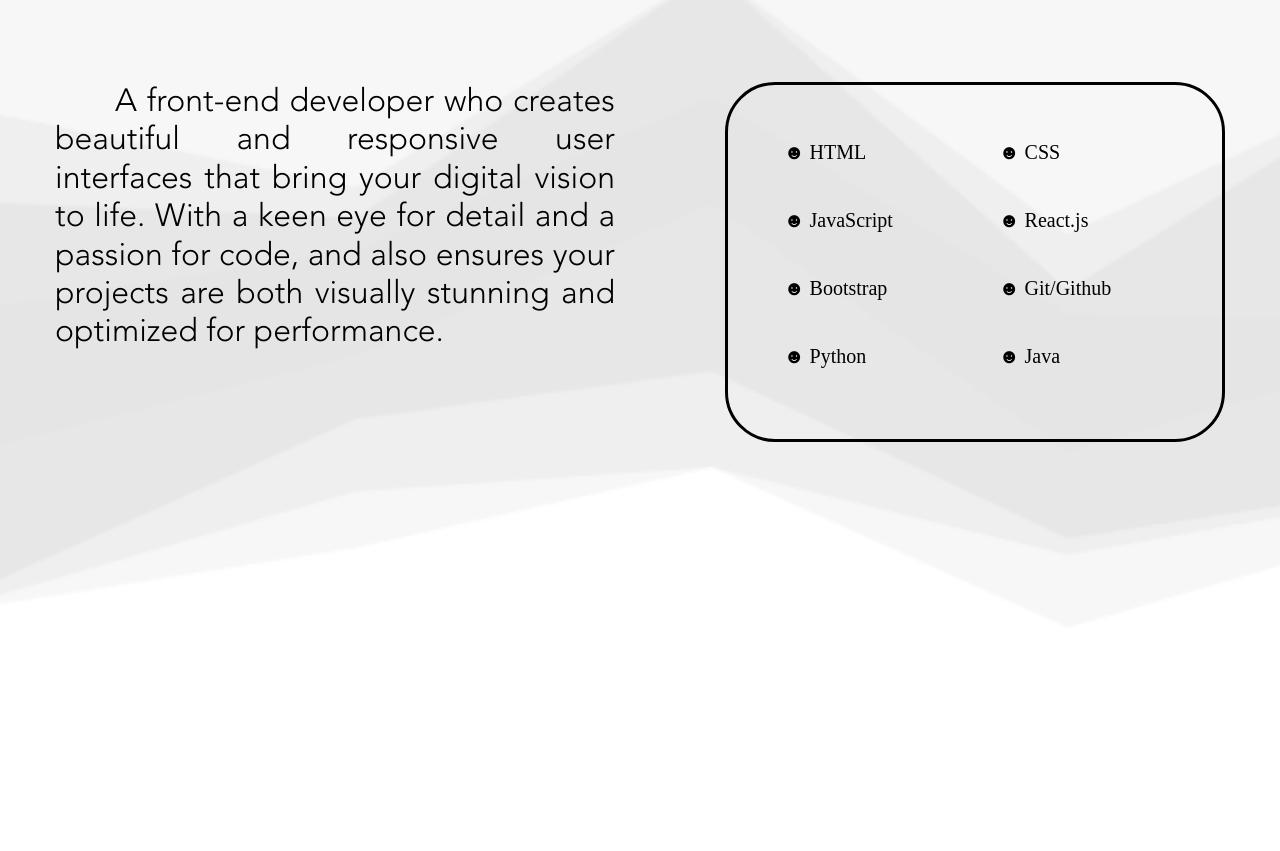
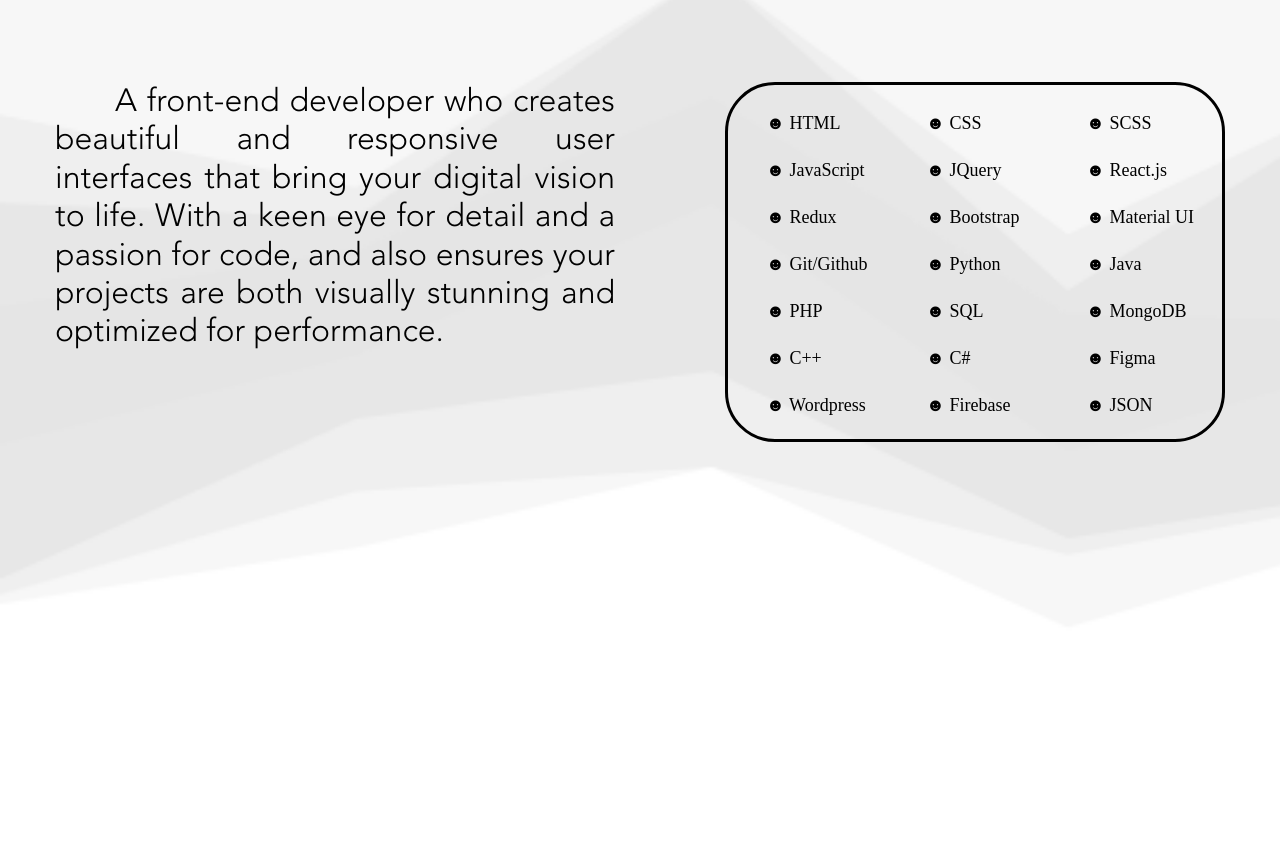
Before and after one commit to Thiratikan/Portfolio, a React (Create React App) app: page / in a window 1280 px wide. Shown: the part 1298-2149 px from the top of the page. Built offline with nearby package versions, Linux system fonts and the light colour scheme; a web font is replaced by a local one.

Commit message:
Added skills

```diff
--- a/src/Component/Skills.js
+++ b/src/Component/Skills.js
@@ -10,12 +10,25 @@
           <ul>
             <li>&#9787; HTML</li>
             <li>&#9787; CSS</li>
+            <li>&#9787; SCSS</li>
             <li>&#9787; JavaScript</li>
+            <li>&#9787; JQuery</li>
             <li>&#9787; React.js</li>
+            <li>&#9787; Redux</li>
             <li>&#9787; Bootstrap</li>
+            <li>&#9787; Material UI</li>
             <li>&#9787; Git/Github</li>
             <li>&#9787; Python</li>
             <li>&#9787; Java</li>
+            <li>&#9787; PHP</li>
+            <li>&#9787; SQL</li>
+            <li>&#9787; MongoDB</li>
+            <li>&#9787; C++</li>
+            <li>&#9787; C#</li>
+            <li>&#9787; Figma</li>
+            <li>&#9787; Wordpress</li>
+            <li>&#9787; Firebase</li>
+            <li>&#9787; JSON</li>
           </ul>
         </div>
       </Main>
--- a/src/style/AboutmeStyle.js
+++ b/src/style/AboutmeStyle.js
@@ -52,11 +52,12 @@
   ul {
     display: grid;
     align-items: center;
-    row-gap: 35px;
-    grid-template-columns: 215px 200px;
+    row-gap: 20px;
+    grid-template-columns: 160px 160px 130px;
+    margin-top: -25px;
   }
   li {
-    font-size: 20px;
+    font-size: 18px;
     font-family: "Gugi", cursive;
   }
   div {
@@ -86,6 +87,9 @@
       align-items: center;
       margin: auto;
     }
+    ul {
+      margin-top: 20px;
+    }
   }
   @media only screen and (max-width: 990px) {
   }
@@ -113,9 +117,13 @@
       margin-top: 20px;
     }
     ul {
-      row-gap: 25px;
-      grid-template-columns: 160px 160px;
+      row-gap: 7px;
+      grid-template-columns: 100px 100px 80px;
       align-items: center;
+      margin-top: -5px;
+    }
+    li {
+      font-size: 13px;
     }
   }
 `;
```
